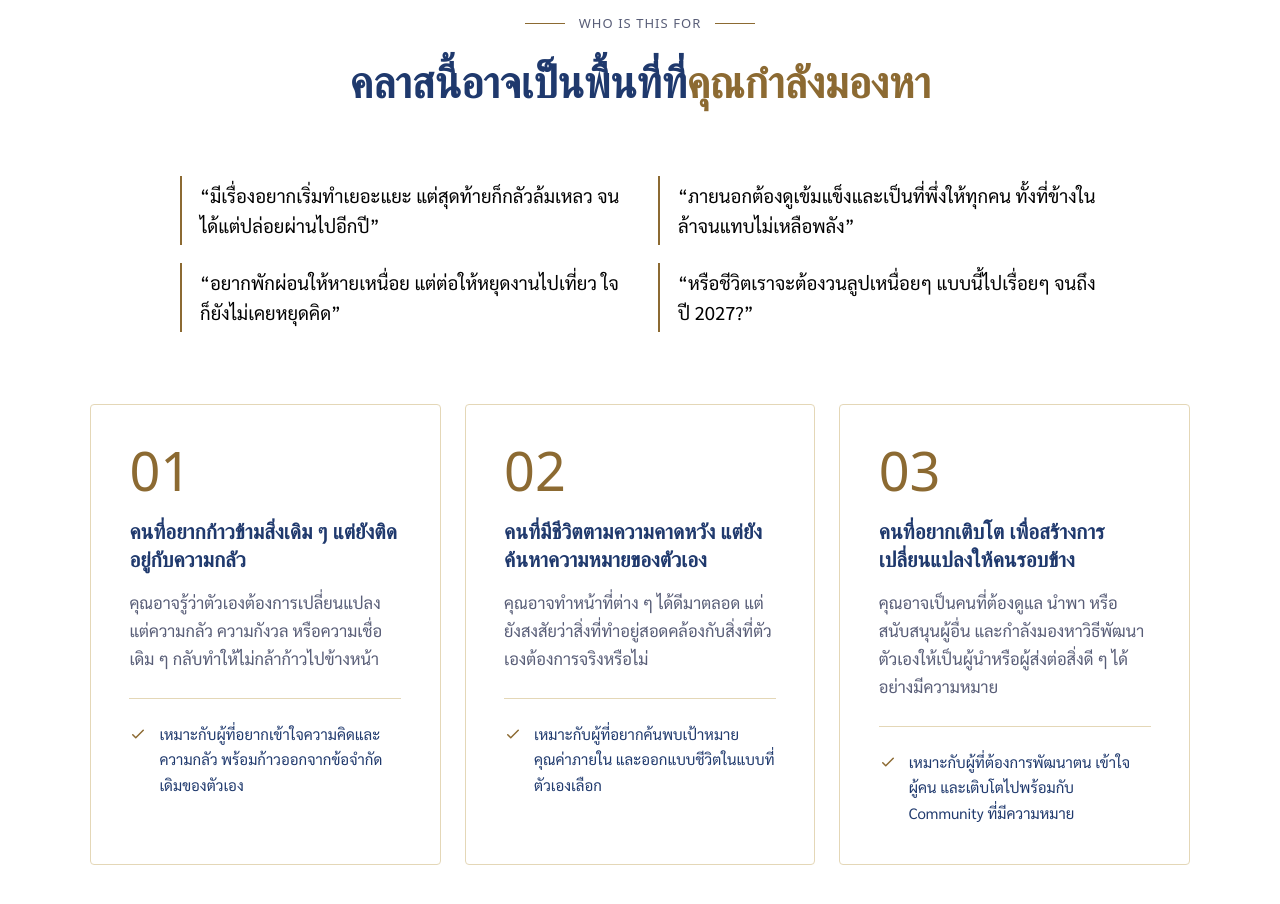
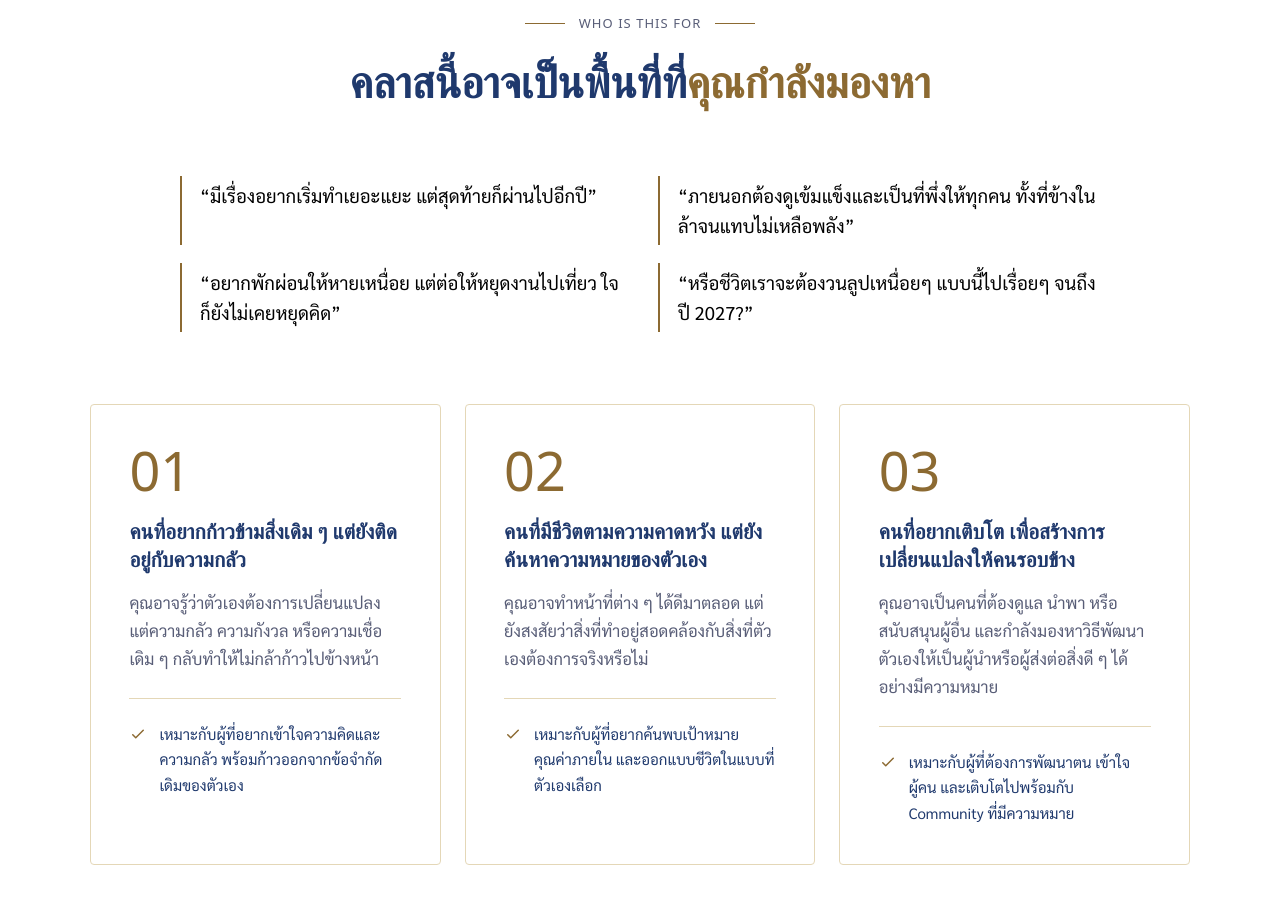
Before and after one commit to Nanpannapa/Life_Mastery_Site, a plain HTML site: page index.html in a window 1280 px wide. Shown: the part 2103-3007 px from the top of the page. Drawn offline with Linux system fonts and the light colour scheme; a web font is replaced by a local one.

Commit message:
Update index.html

```diff
--- a/index.html
+++ b/index.html
@@ -659,7 +659,7 @@
 
       <div class="pains rv">
         <ul class="pains-list">
-          <li>“มีเรื่องอยากเริ่มทำเยอะแยะ แต่สุดท้ายก็กลัวล้มเหลว จนได้แต่ปล่อยผ่านไปอีกปี”</li>
+          <li>“มีเรื่องอยากเริ่มทำเยอะแยะ แต่สุดท้ายก็ผ่านไปอีกปี”</li>
           <li>“ภายนอกต้องดูเข้มแข็งและเป็นที่พึ่งให้ทุกคน ทั้งที่ข้างในล้าจนแทบไม่เหลือพลัง”</li>
           <li>“อยากพักผ่อนให้หายเหนื่อย แต่ต่อให้หยุดงานไปเที่ยว ใจก็ยังไม่เคยหยุดคิด”</li>
           <li>“หรือชีวิตเราจะต้องวนลูปเหนื่อยๆ แบบนี้ไปเรื่อยๆ จนถึงปี 2027?”</li>
```
